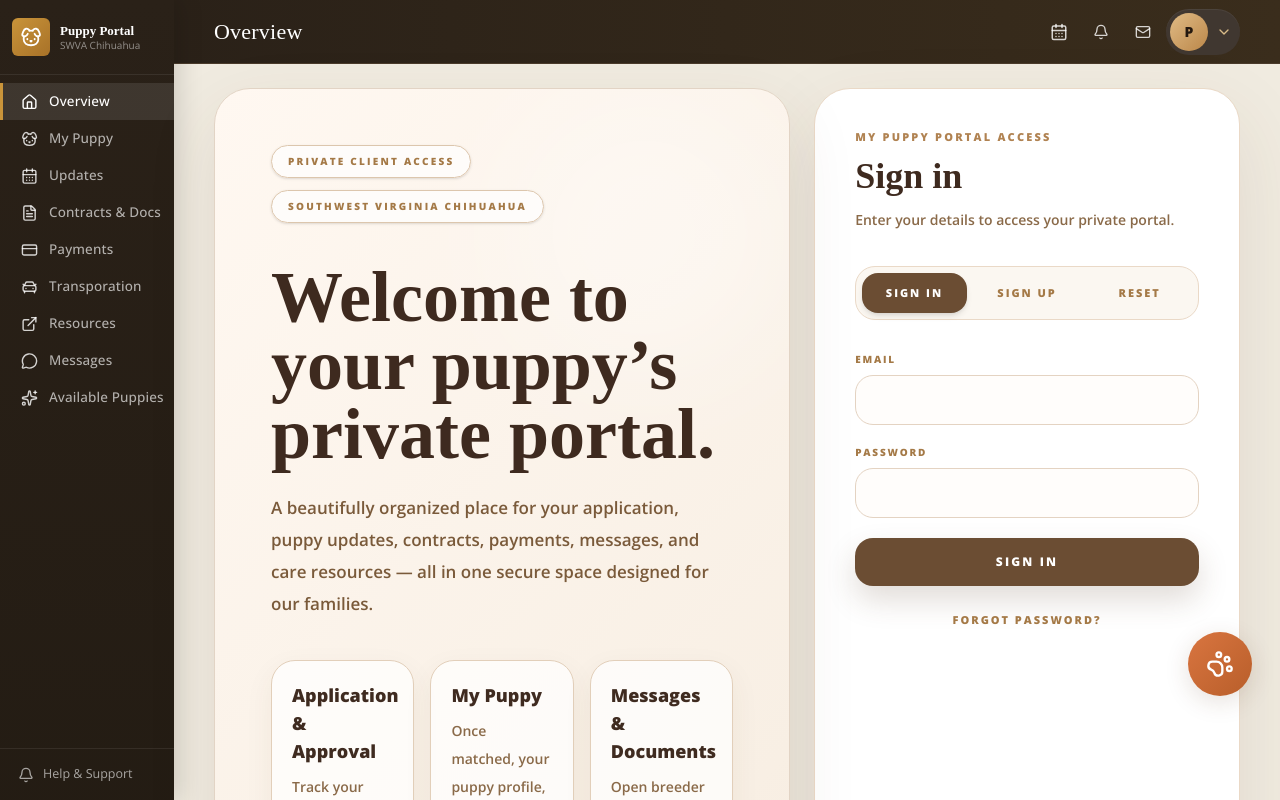
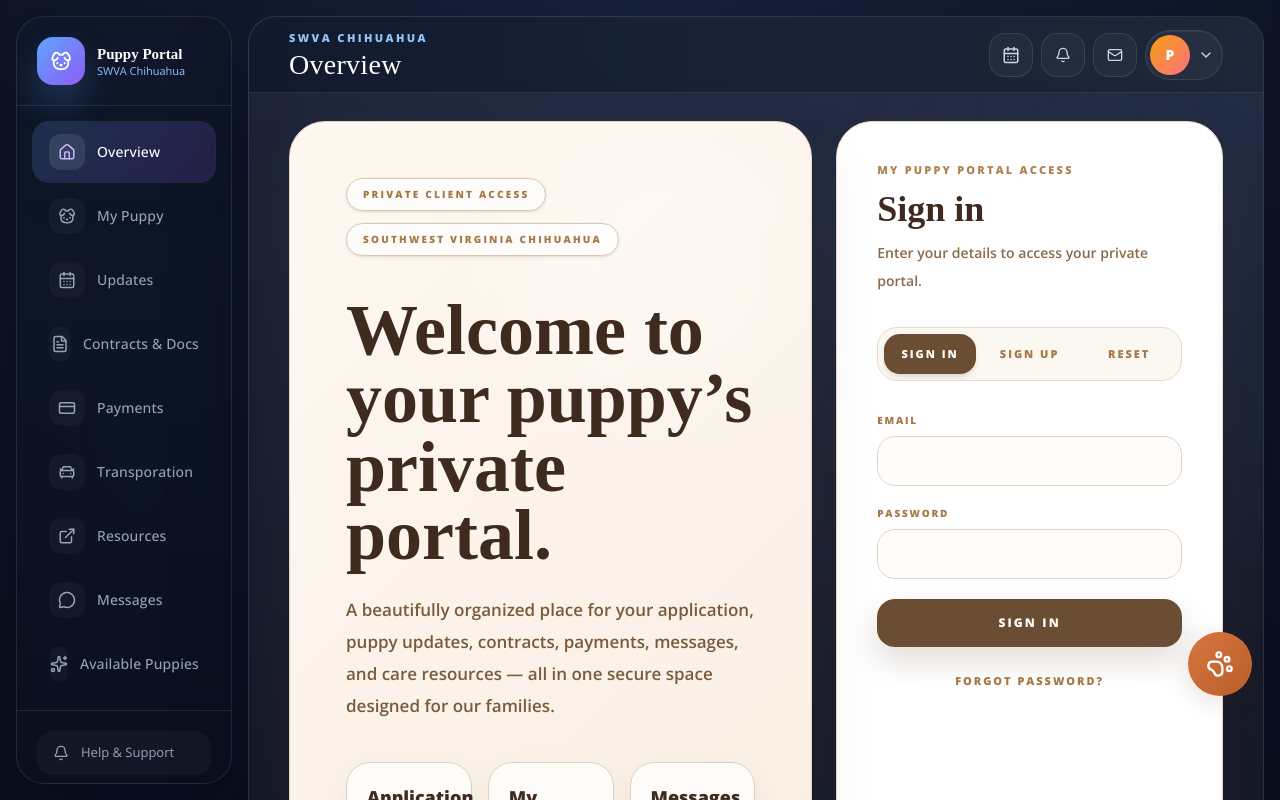
Before and after one commit to rawillia9801/swvapo, a Next.js app: page /portal in a window 1280 px wide. Shown: the top 800 px of the page. Built offline with nearby package versions, Linux system fonts and the light colour scheme.

Commit message:
available puppies

```diff
--- a/src/app/portal/layout.tsx
+++ b/src/app/portal/layout.tsx
@@ -529,20 +529,20 @@ export default function PortalLayout({
   function navClass(item: NavItem) {
     const active = isActive(item);
     return [
-      "group flex items-center gap-[11px] border-l-[3px] px-[18px] py-[10px] transition-all duration-150 ease-out",
+      "group flex items-center gap-3 rounded-2xl px-4 py-3 transition-all duration-200 ease-out",
       active
-        ? "border-l-[#c9943a] bg-white/10 text-white"
-        : "border-l-transparent text-white/65 hover:bg-white/7 hover:text-white/90",
+        ? "bg-[linear-gradient(135deg,rgba(96,165,250,0.18),rgba(168,85,247,0.16))] text-white shadow-[0_14px_32px_rgba(15,23,42,0.22)] ring-1 ring-white/10"
+        : "text-[#94a3b8] hover:bg-white/6 hover:text-white",
     ].join(" ");
   }
 
   function iconWrapClass(item: NavItem) {
     const active = isActive(item);
     return [
-      "flex h-[17px] w-[17px] items-center justify-center transition-all duration-150",
+      "flex h-9 w-9 items-center justify-center rounded-xl transition-all duration-200",
       active
-        ? "text-white"
-        : "text-white/80 group-hover:text-white/95",
+        ? "bg-white/10 text-[#c4b5fd]"
+        : "bg-white/[0.03] text-[#94a3b8] group-hover:bg-white/[0.06] group-hover:text-white",
     ].join(" ");
   }
 
@@ -641,9 +641,9 @@ export default function PortalLayout({
   }
 
   return (
-    <div className="min-h-screen bg-[#FDFCF8] text-[#2D2825]">
+    <div className="min-h-screen bg-[radial-gradient(circle_at_top,#17213b_0%,#0b1020_42%,#070b16_100%)] text-white">
       {/* Mobile Header */}
-      <header className="sticky top-0 z-40 border-b border-black/5 bg-[#1C1614]/95 backdrop-blur-md text-white shadow-sm md:hidden">
+      <header className="sticky top-0 z-40 border-b border-white/10 bg-[#0b1020]/90 backdrop-blur-xl text-white shadow-[0_10px_30px_rgba(0,0,0,0.25)] md:hidden">
         <div className="flex h-16 items-center justify-between px-4">
           <button
             onClick={() => setIsDrawerOpen(true)}
@@ -654,15 +654,15 @@ export default function PortalLayout({
           </button>
 
           <div className="flex min-w-0 items-center gap-3">
-            <div className="flex h-10 w-10 items-center justify-center rounded-xl bg-gradient-to-br from-[#D9A05B] to-[#C0853E] text-white shadow-md">
+            <div className="flex h-10 w-10 items-center justify-center rounded-xl bg-[linear-gradient(135deg,#60a5fa_0%,#8b5cf6_100%)] text-white shadow-[0_12px_26px_rgba(96,165,250,0.25)]">
               <Dog className="h-5 w-5" />
             </div>
             <div className="leading-tight">
-              <div className="text-[9px] font-black uppercase tracking-[0.2em] text-[#D9A05B]">
-                SW VA Chihuahua
-              </div>
-              <div className="font-serif text-[20px] leading-none text-white tracking-wide">
-                My Puppy Portal
+                <div className="text-[9px] font-black uppercase tracking-[0.2em] text-[#93c5fd]">
+                  Private Client Access
+                </div>
+                <div className="font-serif text-[20px] leading-none text-white tracking-wide">
+                  My Puppy Portal
               </div>
             </div>
           </div>
@@ -676,7 +676,7 @@ export default function PortalLayout({
       {/* Mobile Drawer Overlay */}
       {isDrawerOpen && (
         <div
-          className="fixed inset-0 z-40 bg-[#1C1614]/60 backdrop-blur-sm transition-opacity md:hidden"
+          className="fixed inset-0 z-40 bg-[#020617]/70 backdrop-blur-sm transition-opacity md:hidden"
           onClick={() => setIsDrawerOpen(false)}
         />
       )}
@@ -687,15 +687,15 @@ export default function PortalLayout({
           isDrawerOpen ? "translate-x-0" : "-translate-x-full"
         }`}
       >
-        <div className="flex h-full flex-col rounded-[2rem] border border-white/10 bg-gradient-to-b from-[#1C1614] to-[#120D0A] px-5 py-6 shadow-[0_24px_80px_rgba(0,0,0,0.5)]">
+        <div className="flex h-full flex-col rounded-[2rem] border border-white/10 bg-[linear-gradient(180deg,rgba(15,23,42,0.96)_0%,rgba(11,16,32,0.96)_100%)] px-5 py-6 shadow-[0_24px_80px_rgba(0,0,0,0.5)] backdrop-blur-xl">
           <div className="flex items-start justify-between gap-3 px-1">
             <div className="flex items-center gap-3.5">
-              <div className="flex h-12 w-12 items-center justify-center rounded-2xl bg-gradient-to-br from-[#D9A05B] to-[#C0853E] text-white shadow-lg shadow-orange-900/20">
+              <div className="flex h-12 w-12 items-center justify-center rounded-2xl bg-[linear-gradient(135deg,#60a5fa_0%,#8b5cf6_100%)] text-white shadow-[0_16px_30px_rgba(96,165,250,0.24)]">
                 <Dog className="h-6 w-6" />
               </div>
               <div className="leading-tight">
-                <div className="text-[10px] font-black uppercase tracking-[0.2em] text-[#D9A05B]">
-                  SW VA Chihuahua
+                <div className="text-[10px] font-black uppercase tracking-[0.2em] text-[#93c5fd]">
+                  Private Client Access
                 </div>
                 <div className="font-serif text-[22px] leading-none text-white tracking-wide">
                   Puppy Portal
@@ -737,27 +737,27 @@ export default function PortalLayout({
       </aside>
 
       {/* Desktop Layout */}
-      <div className="flex min-h-screen bg-[#f0ebe0]">
+      <div className="flex min-h-screen bg-transparent">
         {/* Desktop Sidebar */}
-        <aside className="hidden w-[174px] shrink-0 bg-[linear-gradient(180deg,#2a2118_0%,#1c160e_100%)] md:block">
-          <div className="sticky top-0 flex h-screen flex-col text-white shadow-[4px_0_24px_rgba(0,0,0,0.15)]">
-            <div className="flex items-center gap-[10px] border-b border-white/8 px-3 py-[18px]">
-              <div className="flex h-[38px] w-[38px] shrink-0 items-center justify-center rounded-[6px] bg-gradient-to-br from-[#c9943a] to-[#a87228] text-white">
+        <aside className="hidden w-[248px] shrink-0 p-4 md:block">
+          <div className="sticky top-4 flex h-[calc(100vh-32px)] flex-col rounded-[28px] border border-white/10 bg-[linear-gradient(180deg,rgba(15,23,42,0.94)_0%,rgba(11,16,32,0.96)_100%)] text-white shadow-[0_30px_80px_rgba(2,6,23,0.45)] backdrop-blur-2xl">
+            <div className="flex items-center gap-3 border-b border-white/10 px-5 py-5">
+              <div className="flex h-12 w-12 shrink-0 items-center justify-center rounded-2xl bg-[linear-gradient(135deg,#60a5fa_0%,#8b5cf6_100%)] text-white shadow-[0_18px_34px_rgba(96,165,250,0.22)]">
                 <Dog className="h-[22px] w-[22px]" />
               </div>
               <div className="leading-tight">
-                <div className="font-serif text-[13px] font-bold text-white [font-family:var(--font-merriweather)]">
+                <div className="font-serif text-[15px] font-bold text-white [font-family:var(--font-merriweather)]">
                   Puppy Portal
                 </div>
-                <div className="text-[10px] font-normal text-white/50">SWVA Chihuahua</div>
+                <div className="text-[11px] font-normal text-[#93c5fd]">SWVA Chihuahua</div>
               </div>
             </div>
 
-            <nav className="flex-1 space-y-0 px-0 py-2">
+            <nav className="flex-1 space-y-1 px-4 py-4">
               {nav.map((item) => (
                 <Link key={item.href} href={item.href} className={navClass(item)}>
                   <span className={iconWrapClass(item)}>{item.icon}</span>
-                  <span className="whitespace-nowrap text-[13.5px] font-[500] leading-tight tracking-[0.01em]">
+                  <span className="whitespace-nowrap text-[14px] font-medium leading-tight tracking-[0.01em]">
                     {item.label}
                   </span>
                   {item.href === "/portal/messages" && unreadMessageCount > 0 ? (
@@ -769,10 +769,10 @@ export default function PortalLayout({
               ))}
             </nav>
 
-            <div className="mt-auto border-t border-white/8 px-[18px] py-4">
+            <div className="mt-auto border-t border-white/10 px-5 py-5">
               <Link
                 href="/portal/help"
-                className="flex items-center gap-[9px] text-[12.5px] text-white/60 transition hover:text-white/90"
+                className="flex items-center gap-3 rounded-2xl bg-white/[0.03] px-4 py-3 text-[13px] text-[#94a3b8] transition hover:bg-white/[0.06] hover:text-white"
               >
                 <Bell className="h-4 w-4" />
                 <span>Help &amp; Support</span>
@@ -782,26 +782,30 @@ export default function PortalLayout({
         </aside>
 
         {/* Main Content Area */}
-        <main className="min-w-0 flex-1">
-          <div className="h-16 border-b border-[#4a3b2b] bg-[linear-gradient(90deg,#2a2118_0%,#3a2d1c_100%)] text-[#f3e4ca]">
-            <div className="flex h-full w-full items-center justify-between gap-4 px-4 md:px-6 lg:px-8 xl:px-10">
+        <main className="min-w-0 flex-1 p-4 md:pl-0">
+          <div className="overflow-hidden rounded-[28px] border border-white/10 bg-[linear-gradient(180deg,rgba(255,255,255,0.06)_0%,rgba(255,255,255,0.02)_100%)] shadow-[0_30px_80px_rgba(2,6,23,0.26)] backdrop-blur-xl">
+          <div className="h-[76px] border-b border-white/10 bg-[linear-gradient(90deg,rgba(15,23,42,0.82)_0%,rgba(30,41,59,0.66)_100%)] text-white">
+            <div className="flex h-full w-full items-center justify-between gap-4 px-5 md:px-6 lg:px-8 xl:px-10">
               <div className="min-w-0">
-                <div className="font-serif text-[22px] font-normal leading-none tracking-[0.01em] text-white [font-family:var(--font-merriweather)]">
+                <div className="text-[11px] font-black uppercase tracking-[0.22em] text-[#93c5fd]">
+                  SWVA Chihuahua
+                </div>
+                <div className="mt-1 font-serif text-[28px] font-normal leading-none tracking-[0.01em] text-white [font-family:var(--font-merriweather)]">
                   {pageTitle}
                 </div>
               </div>
 
-              <div className="flex items-center gap-1">
+              <div className="flex items-center gap-2">
                 <Link
                   href="/portal/updates"
-                  className="relative hidden h-[38px] w-[38px] items-center justify-center rounded-full text-white/80 transition hover:bg-white/12 sm:inline-flex"
+                  className="relative hidden h-11 w-11 items-center justify-center rounded-2xl border border-white/10 bg-white/[0.03] text-[#cbd5e1] transition hover:bg-white/[0.08] hover:text-white sm:inline-flex"
                   aria-label="Updates"
                 >
                   <CalendarDays className="h-4.5 w-4.5" />
                 </Link>
                 <Link
                   href="/portal/notifications"
-                  className="relative hidden h-[38px] w-[38px] items-center justify-center rounded-full text-white/80 transition hover:bg-white/12 sm:inline-flex"
+                  className="relative hidden h-11 w-11 items-center justify-center rounded-2xl border border-white/10 bg-white/[0.03] text-[#cbd5e1] transition hover:bg-white/[0.08] hover:text-white sm:inline-flex"
                   aria-label="Notifications"
                 >
                   <Bell className="h-4 w-4" />
@@ -813,7 +817,7 @@ export default function PortalLayout({
                 </Link>
                 <Link
                   href="/portal/messages"
-                  className="relative hidden h-[38px] w-[38px] items-center justify-center rounded-full text-white/80 transition hover:bg-white/12 sm:inline-flex"
+                  className="relative hidden h-11 w-11 items-center justify-center rounded-2xl border border-white/10 bg-white/[0.03] text-[#cbd5e1] transition hover:bg-white/[0.08] hover:text-white sm:inline-flex"
                   aria-label="Messages"
                 >
                   <Mail className="h-4 w-4" />
@@ -826,13 +830,13 @@ export default function PortalLayout({
                   <button
                     type="button"
                     onClick={() => setIsUserMenuOpen((value) => !value)}
-                    className="flex items-center gap-2 rounded-full bg-[#403730] py-1 pl-1 pr-2 shadow-[inset_0_1px_0_rgba(255,255,255,0.06)] transition hover:bg-[#4a4038]"
+                    className="flex items-center gap-2 rounded-full border border-white/10 bg-white/[0.04] py-1 pl-1 pr-2 shadow-[inset_0_1px_0_rgba(255,255,255,0.06)] transition hover:bg-white/[0.08]"
                     aria-label="Open profile menu"
                   >
-                    <div className="flex h-[38px] w-[38px] items-center justify-center rounded-full bg-gradient-to-br from-[#e0bb85] to-[#bb8749] text-sm font-black text-[#24180f]">
+                    <div className="flex h-10 w-10 items-center justify-center rounded-full bg-[linear-gradient(135deg,#f59e0b_0%,#fb7185_100%)] text-sm font-black text-white">
                       {userInitial}
                     </div>
-                    <ChevronDown className="h-4 w-4 text-[#d9bb88]" />
+                    <ChevronDown className="h-4 w-4 text-[#cbd5e1]" />
                   </button>
 
                   {isUserMenuOpen ? (
@@ -884,8 +888,9 @@ export default function PortalLayout({
             </div>
           </div>
 
-          <div className="w-full px-4 py-5 md:px-6 md:py-5 lg:px-8 xl:px-10">
+          <div className="min-h-[calc(100vh-76px)] w-full bg-[radial-gradient(circle_at_top_right,rgba(96,165,250,0.08),transparent_26%),radial-gradient(circle_at_bottom_left,rgba(168,85,247,0.08),transparent_22%)] px-5 py-5 md:px-6 md:py-6 lg:px-8 xl:px-10">
             {children}
+          </div>
           </div>
         </main>
       </div>
```
